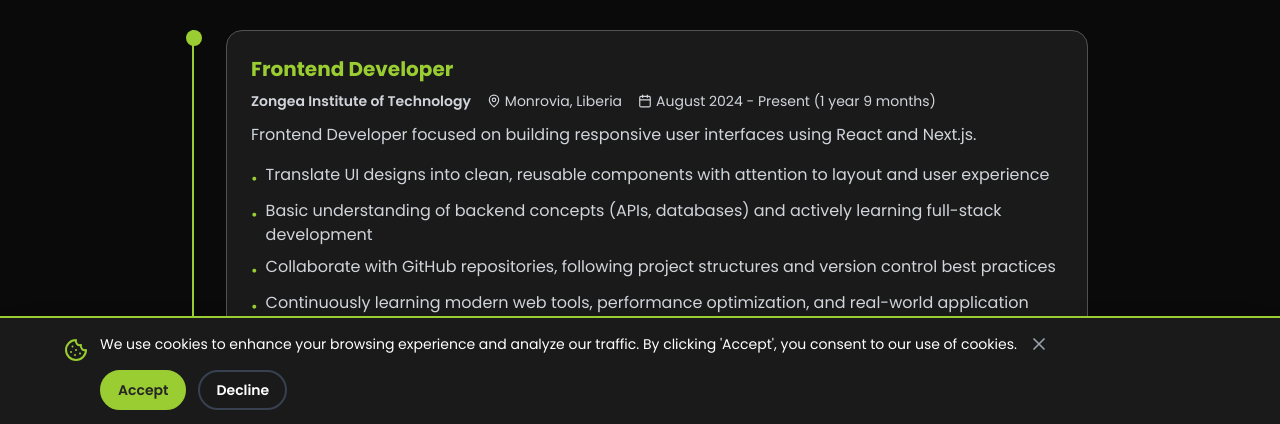
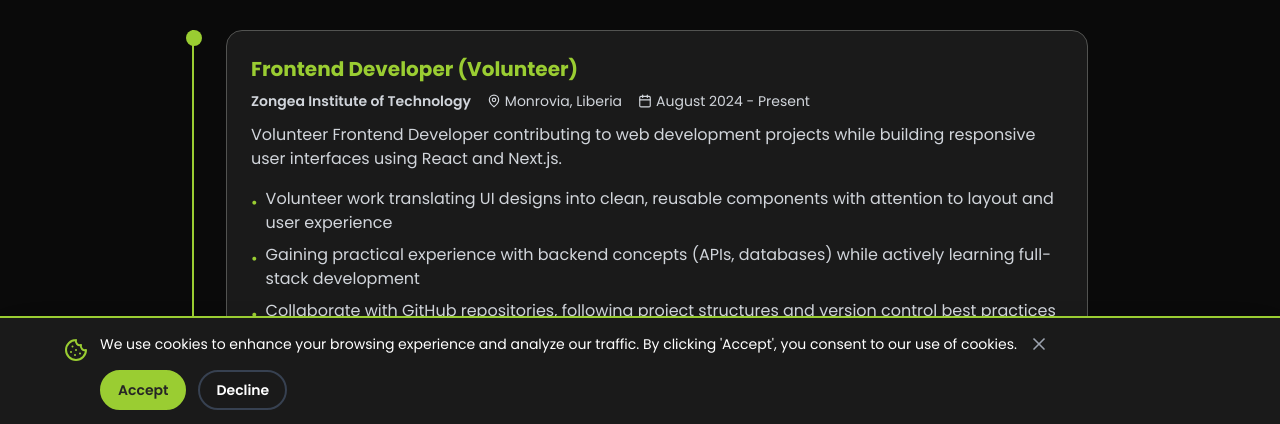
Before and after one commit to T-Swist/Master, a Next.js app in the folder client/: page /resume in a window 1280 px wide. Shown: the part 374-798 px from the top of the page. Built offline with nearby package versions, Linux system fonts and the light colour scheme; no server answers.

Commit message:
Edited my working status

```diff
--- a/client/app/about/page.tsx
+++ b/client/app/about/page.tsx
@@ -128,9 +128,10 @@
                 abilities and attention to detail that set me apart.
               </p>
               <p className="text-white leading-relaxed mb-4">
-                Currently working at Zongea Institute of Technology, I focus on building responsive, user-friendly
-                web applications using modern technologies like React.js, Next.js, and TypeScript. I'm passionate
-                about continuous learning and staying updated with the latest web development trends.
+                Currently volunteering at Zongea Institute of Technology, I contribute to web development projects
+                while building responsive, user-friendly applications using modern technologies like React.js, Next.js,
+                and TypeScript. I'm passionate about continuous learning and staying updated with the latest web
+                development trends.
               </p>
               <p className="text-white leading-relaxed">
                 For detailed information about my work experience and educational background, please visit my{' '}
--- a/client/data/mockData.ts
+++ b/client/data/mockData.ts
@@ -148,16 +148,16 @@
   experience: [
     {
       id: '1',
-      title: 'Frontend Developer',
+      title: 'Frontend Developer (Volunteer)',
       company: 'Zongea Institute of Technology',
       location: 'Monrovia, Liberia',
-      period: 'August 2024 - Present (1 year 9 months)',
-      description: 'Frontend Developer focused on building responsive user interfaces using React and Next.js.',
+      period: 'August 2024 - Present',
+      description: 'Volunteer Frontend Developer contributing to web development projects while building responsive user interfaces using React and Next.js.',
       achievements: [
-        'Translate UI designs into clean, reusable components with attention to layout and user experience',
-        'Basic understanding of backend concepts (APIs, databases) and actively learning full-stack development',
+        'Volunteer work translating UI designs into clean, reusable components with attention to layout and user experience',
+        'Gaining practical experience with backend concepts (APIs, databases) while actively learning full-stack development',
         'Collaborate with GitHub repositories, following project structures and version control best practices',
-        'Continuously learning modern web tools, performance optimization, and real-world application workflows',
+        'Continuously learning modern web tools, performance optimization, and real-world application workflows through hands-on volunteer projects',
       ],
     },
     {
```
